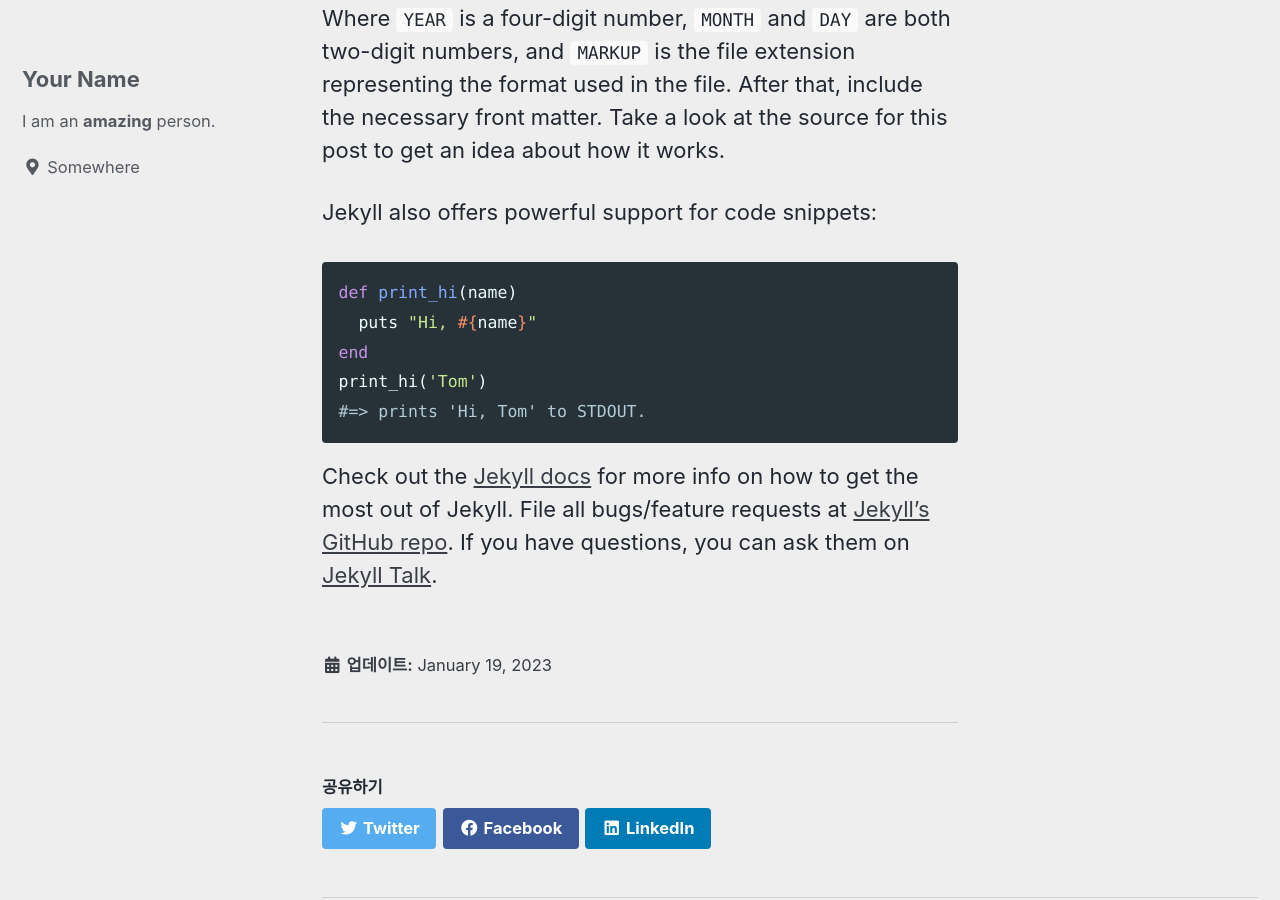
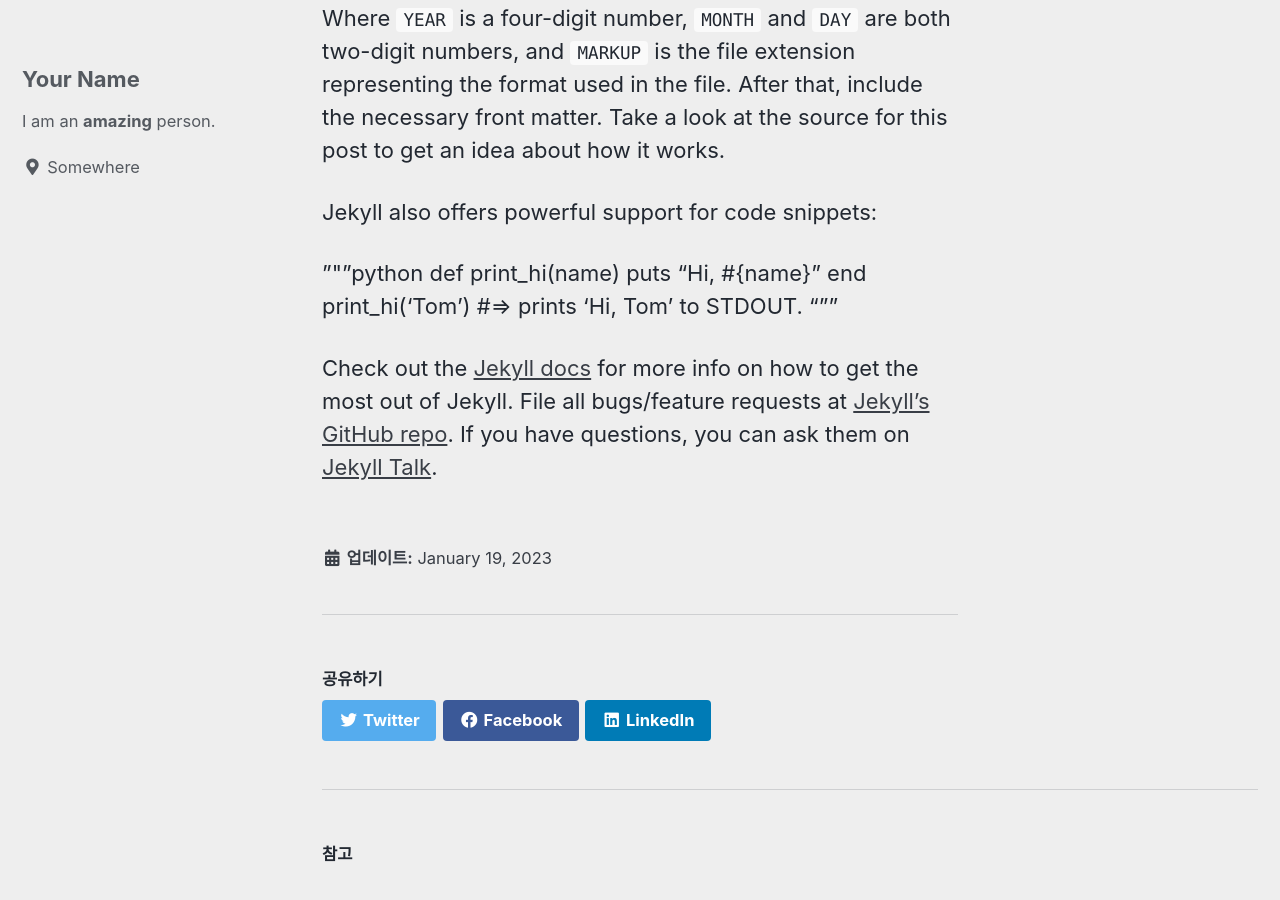
Before and after one commit to rbdenjs/rbdenjs.github.io, a Jekyll site: the page built from _posts/2023-01-18-welcome-to-jekyll.markdown, in a window 1280 px wide and 900 px high, scrolled down 839 px. Built offline with Jekyll 4.4.1, drawn with Linux system fonts in a browser that asks for light colours; cached includes are drawn as plain includes.

Commit message:
Update 2023-01-18-welcome-to-jekyll.markdown

```diff
--- a/_posts/2023-01-18-welcome-to-jekyll.markdown
+++ b/_posts/2023-01-18-welcome-to-jekyll.markdown
@@ -27,13 +27,13 @@ Where `YEAR` is a four-digit number, `MONTH` and `DAY` are both two-digit number
 
 Jekyll also offers powerful support for code snippets:
 
-{% highlight ruby %}
+"""python
 def print_hi(name)
   puts "Hi, #{name}"
 end
 print_hi('Tom')
 #=> prints 'Hi, Tom' to STDOUT.
-{% endhighlight %}
+"""
 
 Check out the [Jekyll docs][jekyll-docs] for more info on how to get the most out of Jekyll. File all bugs/feature requests at [Jekyll’s GitHub repo][jekyll-gh]. If you have questions, you can ask them on [Jekyll Talk][jekyll-talk].
 
```
